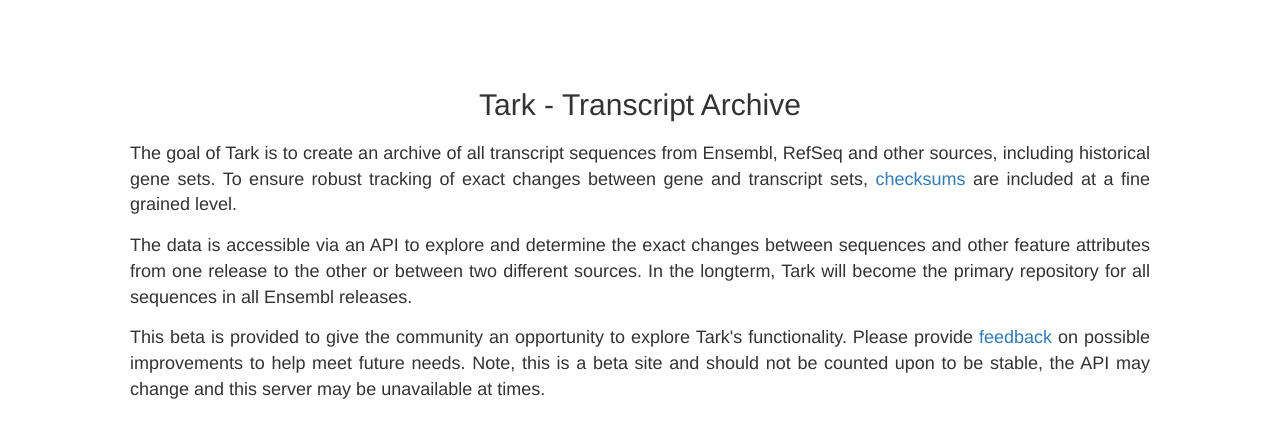
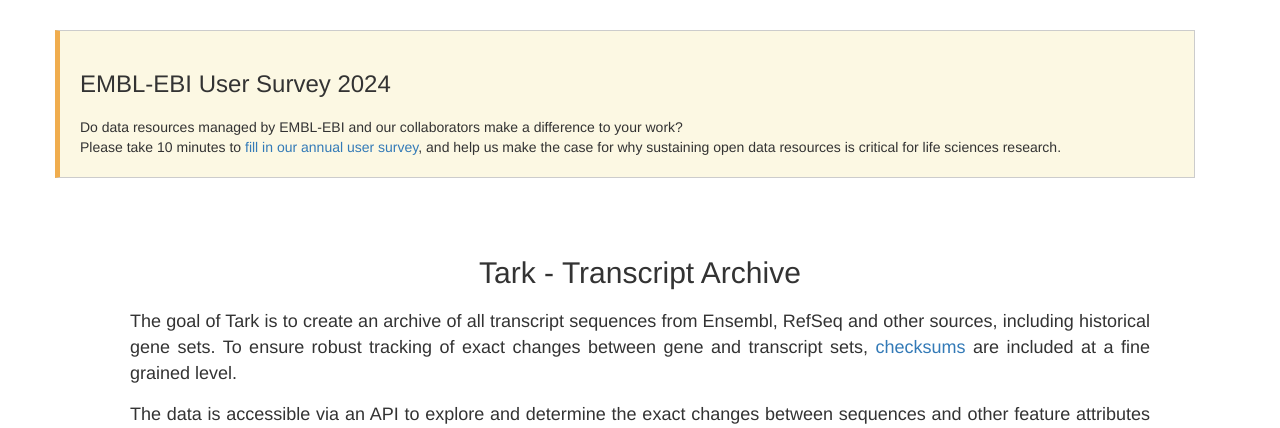
Before and after one commit to Ensembl/tark, a Django app: page / in a window 1280 px wide. Shown: the part 101-529 px from the top of the page. Run offline with Django 3.2, Linux system fonts and the light colour scheme; parts of the project's set-up code (start-up, migrations or seed data) failed here and were passed over; some libraries are stand-ins or nearby versions.

Commit message:
add survey banner

```diff
--- /dev/null
+++ b/tark/tark/templates/banner.html
@@ -0,0 +1,55 @@
+<div>
+    <div id="main-content-area">
+    </div>
+    <style>
+        .notifications-js {
+            width: 100%;
+        }
+        .callout {
+            padding: 20px;
+            margin: 10px 0;
+            border: 1px solid #ccc;
+            border-left-width: 5px;
+        }
+        .callout.warning {
+            border-left-color: #f0ad4e;
+            background-color: #fcf8e3;
+        }
+    </style>
+
+    <script type="text/javascript">
+        function ebiInjectAnnouncements(message) {
+            if (typeof message == 'undefined') {
+                return false;
+            }
+
+            if (typeof message.processed != 'undefined') {
+                return true;
+            } else {
+                message.processed = true;
+            }
+
+            var container = document.getElementById('main-content-area') || document.getElementById('main-content') || document.getElementById('main') || document.getElementById('content') || document.getElementById('contentsarea');
+            if (container == null) {
+                console.warn('A message needs to be shown on this site, but an appropriate container could not be found. \n Message follows:', '\n' + message.headline, '\n' + message.message, '\n' + 'Priority:', message.priority);
+                return false;
+            }
+            var banner = document.createElement('div');
+            var wrapper = document.createElement('div');
+            banner.className = "notifications-js row margin-top-medium";
+            wrapper.className = "callout " + (message.priority || "");
+            wrapper.innerHTML = "<h3>" + message.headline + "</h3>" + message.message;
+            container.insertBefore(banner, container.firstChild);
+            banner.appendChild(wrapper);
+        }
+
+        document.addEventListener("DOMContentLoaded", function (event) {
+            ebiInjectAnnouncements({
+                headline: 'EMBL-EBI User Survey 2024',
+                message: 'Do data resources managed by EMBL-EBI and our collaborators make a difference to your work? ' +
+                    '<br> Please take 10 minutes to <a href="https://www.surveymonkey.com/r/HJKYKTT?channel=[webpage]">fill in our annual user survey</a>, and help us make the case for why sustaining open data resources is critical for life sciences research.',
+                priority: 'warning'
+            });
+        });
+    </script>
+</div>
--- a/tark/tark/templates/base.html
+++ b/tark/tark/templates/base.html
@@ -94,6 +94,9 @@
 
 {% block content %}
     <div class="container">
+
+    {% include "banner.html" %}
+
     {% include "jumbotron_include.html" %}
 
     {% include "search_big_box.html" %}
```
